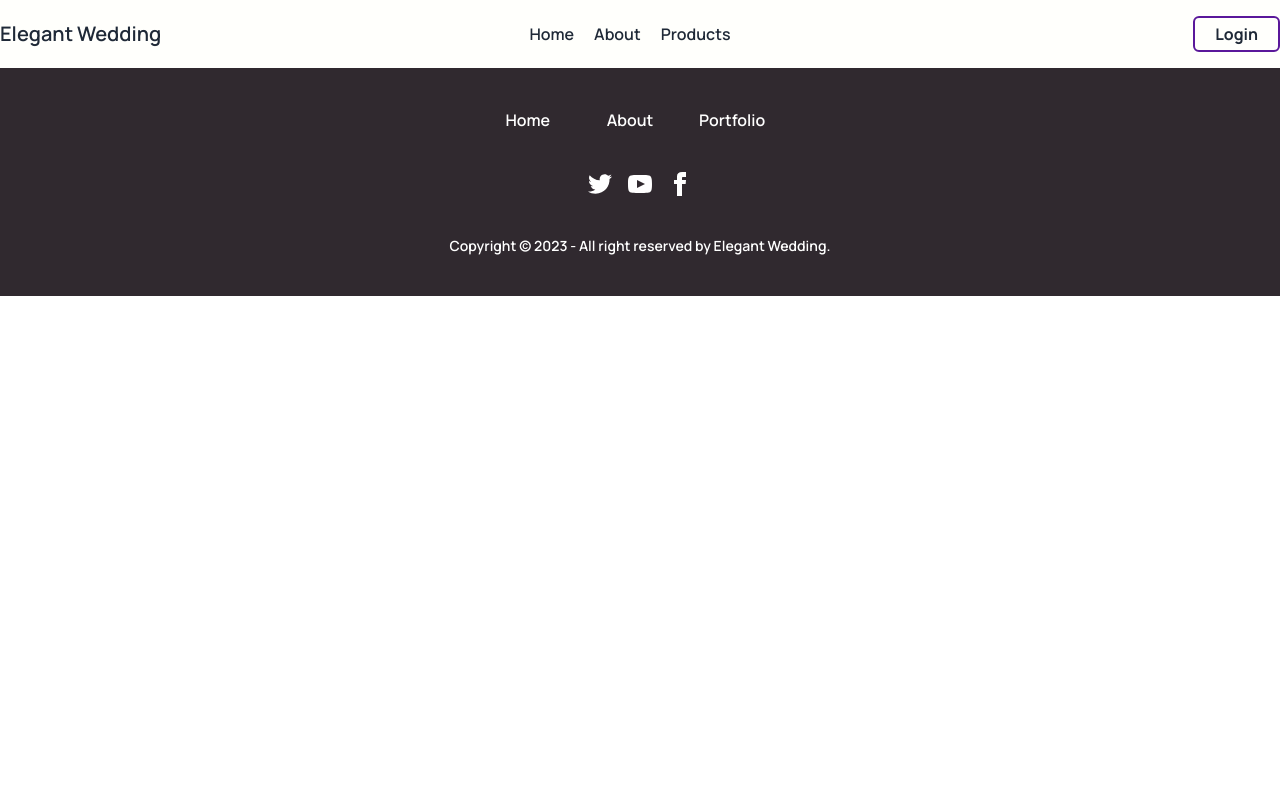
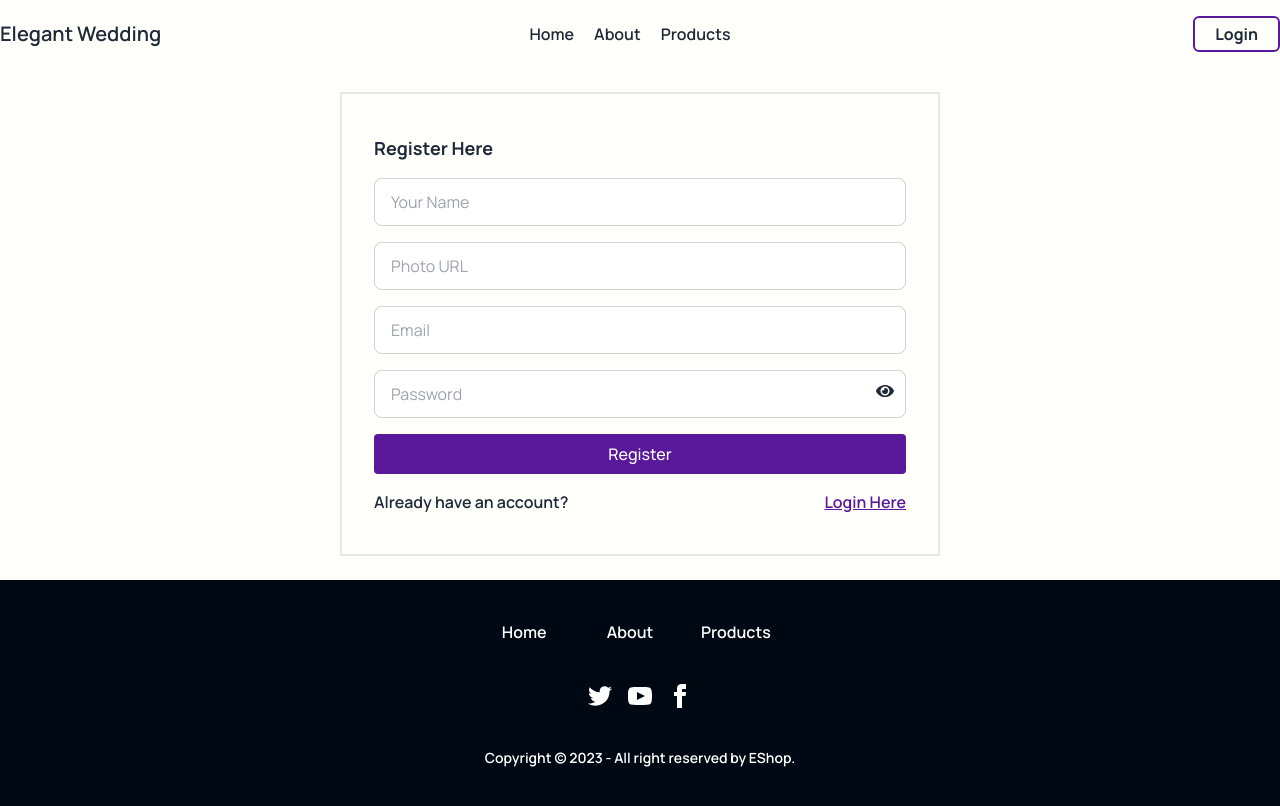
Before and after one commit to Bipon-Roy/e-shop-client, a React (Vite) app: page /register in a window 1280 px wide. Built offline with nearby package versions, Linux system fonts and the light colour scheme; no server answers.

Commit message:
added Login & Register page with functionalities

```diff
--- a/src/pages/Login/Login.jsx
+++ b/src/pages/Login/Login.jsx
@@ -1,7 +1,111 @@
-import React from "react";
+import { Link, useLocation, useNavigate } from "react-router-dom";
+import { FcGoogle } from "react-icons/fc";
+import { FaFacebook } from "react-icons/fa6";
+import { useContext, useState } from "react";
+import { AuthContext } from "../../Provider/AuthProvider";
+import swal from "sweetalert";
 
+import { FaEye, FaEyeSlash } from "react-icons/fa";
 const Login = () => {
-    return <div></div>;
+    const [showPassword, setShowPassword] = useState(false);
+    const { logIn, signInWithGoogle, signInWithGithub } = useContext(AuthContext);
+    const route = useNavigate();
+    const location = useLocation();
+    const handleLogin = (e) => {
+        e.preventDefault();
+
+        const formData = new FormData(e.currentTarget);
+        const email = formData.get("email");
+        const password = formData.get("password");
+
+        logIn(email, password)
+            .then((result) => {
+                console.log(result.user);
+                route(location?.state ? location.state : "/");
+                swal("Welcome!", "Login Successful!", "success");
+            })
+            .catch((error) => {
+                console.log(error);
+                swal("Eroor!", error.message, "error");
+            });
+    };
+    const handleSocialSignIn = (method) => {
+        method()
+            .then((result) => {
+                console.log(result.user);
+                route(location?.state ? location.state : "/");
+                swal("Welcome!", "Login Successful!", "success");
+            })
+            .catch((error) => {
+                console.error(error);
+            });
+    };
+
+    return (
+        <div className="max-w-7xl mx-auto flex justify-center">
+            <div className="my-6 border-2 px-8 py-10 w-[400px] md:w-[600px] ">
+                <form className="mx-auto space-y-4" onSubmit={handleLogin}>
+                    <h1 className="font-bold text-lg">Login Here</h1>
+                    <div className="form-control">
+                        <input
+                            name="email"
+                            type="email"
+                            placeholder="email"
+                            className="input input-bordered w-full"
+                            required
+                        />
+                    </div>
+
+                    <div className="form-control relative">
+                        <input
+                            name="password"
+                            type={showPassword ? "text" : "password"}
+                            placeholder="Password"
+                            className="input input-bordered w-full"
+                            required
+                        />
+                        <span
+                            className="text-lg absolute top-3 right-3"
+                            onClick={() => setShowPassword(!showPassword)}
+                        >
+                            {showPassword ? <FaEyeSlash></FaEyeSlash> : <FaEye></FaEye>}
+                        </span>
+                    </div>
+
+                    <div className="form-control mt-6">
+                        <button className=" py-2 bg-[#e36414] font-medium text-white w-full rounded">
+                            Login
+                        </button>
+                    </div>
+
+                    <div className="font-medium flex justify-between">
+                        New Here?
+                        <Link to="/register" className="underline font-semibold text-[#e36414]">
+                            Create an account
+                        </Link>
+                    </div>
+                </form>
+
+                <div className="divider font-bold my-4">Social Login</div>
+                <div className="flex flex-col gap-4 md:gap-0 md:flex-row justify-between">
+                    <button
+                        onClick={() => handleSocialSignIn(signInWithGoogle)}
+                        className="font-semibold flex gap-4 px-4 py-2 bg-[#153243] text-white rounded-3xl items-center"
+                    >
+                        Continue With Google
+                        <FcGoogle className="text-3xl bg-white rounded-full px-1" />
+                    </button>
+                    <button
+                        onClick={() => handleSocialSignIn(signInWithGithub)}
+                        className="font-semibold flex gap-4 px-4 py-2 bg-[#0353a4] rounded-3xl items-center text-white"
+                    >
+                        Continue With Facebook
+                        <FaFacebook className="text-3xl" />
+                    </button>
+                </div>
+            </div>
+        </div>
+    );
 };
 
 export default Login;
--- a/src/pages/Register/Register.jsx
+++ b/src/pages/Register/Register.jsx
@@ -1,7 +1,111 @@
-import React from "react";
+import { useContext, useState } from "react";
+import { Link, useNavigate } from "react-router-dom";
+import { AuthContext } from "../../Provider/AuthProvider";
+import swal from "sweetalert";
+import { FaEye, FaEyeSlash } from "react-icons/fa";
 
 const Register = () => {
-    return <div></div>;
+    const [showPassword, setShowPassword] = useState(false);
+    const { createUser, handleUpdateProfile } = useContext(AuthContext);
+    const route = useNavigate();
+    const handleRegister = (e) => {
+        e.preventDefault();
+
+        const formData = new FormData(e.currentTarget);
+        const name = formData.get("name");
+        const photoURL = formData.get("photoURL");
+        const email = formData.get("email");
+        const password = formData.get("password");
+
+        console.log(name, photoURL, email, password);
+
+        if (password.length < 6) {
+            swal("Error!", "Password Should be at least 6 characters or longer", "error");
+            return;
+        } else if (!/[A-Z]/.test(password)) {
+            swal("Error!", "Your password should have at least one Uppercase characters", "error");
+            return;
+        } else if (!/[!@#$%^&*()_+\-=\[\]{};':"\\|,.<>\/?]/.test(password)) {
+            swal("Error!", "Your password should have at least one Special characters", "error");
+            return;
+        }
+
+        createUser(email, password)
+            .then(() => {
+                handleUpdateProfile(name, photoURL);
+                swal("Welcome!", "Registration Successful!", "success");
+                route("/");
+                window.location.reload();
+            })
+            .catch((error) => {
+                console.error(error);
+            });
+    };
+    return (
+        <div className="max-w-7xl mx-auto flex justify-center">
+            <div className="my-6 border-2 px-8 py-10 w-[400px] md:w-[600px]">
+                <form className="mx-auto space-y-4" onSubmit={handleRegister}>
+                    <h1 className="font-bold text-lg">Register Here</h1>
+                    <div className="form-control">
+                        <input
+                            name="name"
+                            type="text"
+                            placeholder="Your Name"
+                            className="input input-bordered w-full"
+                            required
+                        />
+                    </div>
+                    <div className="form-control">
+                        <input
+                            name="photoURL"
+                            type="text"
+                            placeholder="Photo URL"
+                            className="input input-bordered w-full"
+                            required
+                        />
+                    </div>
+                    <div className="form-control">
+                        <input
+                            name="email"
+                            type="email"
+                            placeholder="Email"
+                            className="input input-bordered w-full"
+                            required
+                        />
+                    </div>
+
+                    <div className="form-control relative">
+                        <input
+                            name="password"
+                            type={showPassword ? "text" : "password"}
+                            placeholder="Password"
+                            className="input input-bordered w-full"
+                            required
+                        />
+                        <span
+                            className="text-lg absolute top-3 right-3"
+                            onClick={() => setShowPassword(!showPassword)}
+                        >
+                            {showPassword ? <FaEyeSlash></FaEyeSlash> : <FaEye></FaEye>}
+                        </span>
+                    </div>
+
+                    <div className="form-control mt-6">
+                        <button className=" py-2 bg-[#5a189a] font-medium text-white w-full rounded">
+                            Register
+                        </button>
+                    </div>
+
+                    <div className="font-semibold flex justify-between">
+                        Already have an account?
+                        <Link to="/login" className="underline text-[#5a189a]">
+                            Login Here
+                        </Link>
+                    </div>
+                </form>
+            </div>
+        </div>
+    );
 };
 
 export default Register;
--- a/src/pages/Shared/Footer/Footer.jsx
+++ b/src/pages/Shared/Footer/Footer.jsx
@@ -6,7 +6,6 @@ const Footer = () => {
     const { user } = useContext(AuthContext);
     const links = (
         <>
-            <>
             <li className="mr-5 font-semibold">
                 <NavLink to="/">Home</NavLink>
             </li>
@@ -14,7 +13,7 @@ const Footer = () => {
                 <NavLink to="/about">About</NavLink>
             </li>
             <li className="mr-5 font-semibold">
-                    <NavLink to="/portfolio">Portfolio</NavLink>
+                <NavLink to="/products">Products</NavLink>
             </li>
             {user && (
                 <>
@@ -27,11 +26,10 @@ const Footer = () => {
                 </>
             )}
         </>
-        </>
     );
     return (
         <div>
-            <footer className="footer footer-center p-10 bg-[#30292f] text-white font-semibold">
+            <footer className="footer footer-center p-10 bg-[#000814] text-white font-semibold">
                 <div className="grid grid-cols-3 md:grid-flow-col  gap-4 font-semibold text-base list-none">
                     {links}
                 </div>
@@ -73,7 +71,7 @@ const Footer = () => {
                     </div>
                 </div>
                 <aside>
-                    <p>Copyright © 2023 - All right reserved by Elegant Wedding.</p>
+                    <p>Copyright © 2023 - All right reserved by EShop.</p>
                 </aside>
             </footer>
         </div>
```
Lines whose indentation alone changed are shown as unchanged.
